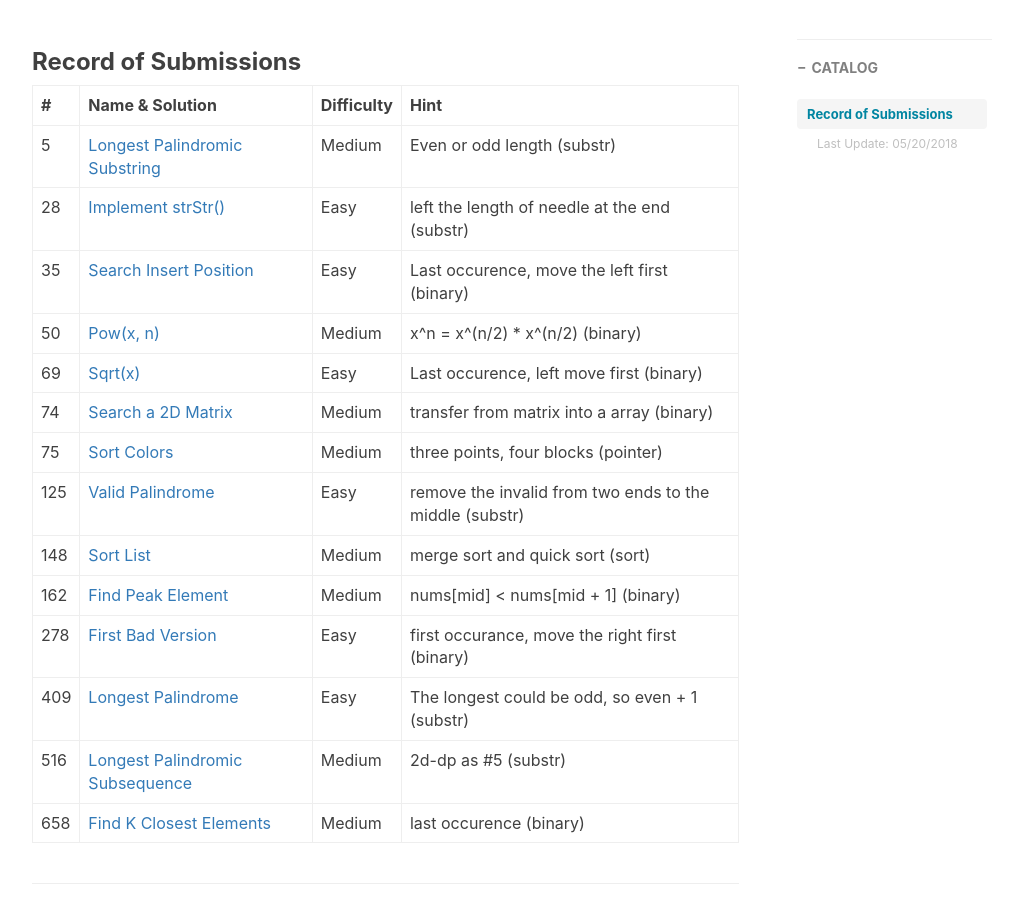
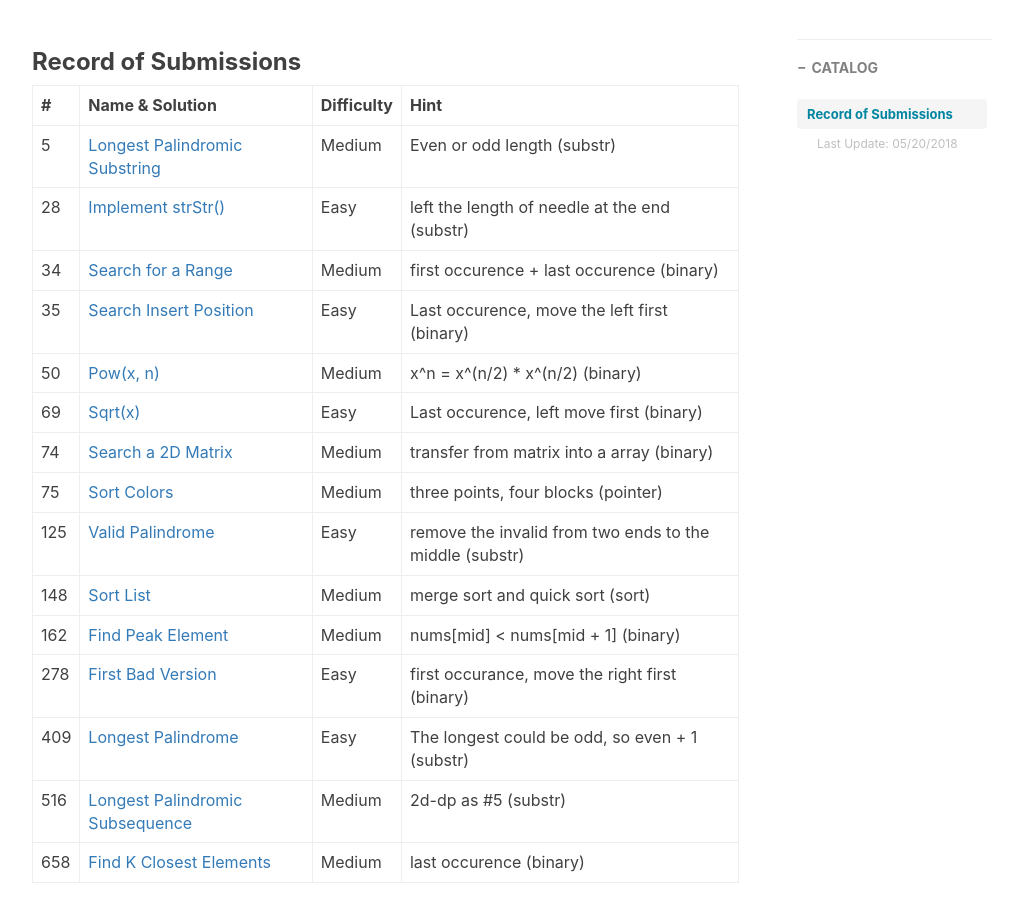
Before and after one commit to ly16/ly16.github.io, a Jekyll site: the page built from _posts/2018-05-18-leetcode-record-round1.md, in a window 1280 px wide and 900 px high, scrolled down 524 px. Shown: the whole window, without its empty margins (233-1256 px from the left). Built offline with Jekyll 4.4.1, drawn with Linux system fonts in a browser that asks for light colours; nearby versions of some CDN libraries; comment, search, counter and statistics services are not loaded.

Commit message:
Update 2018-05-18-leetcode-record-round1.md

```diff
--- a/_posts/2018-05-18-leetcode-record-round1.md
+++ b/_posts/2018-05-18-leetcode-record-round1.md
@@ -17,6 +17,7 @@ tags:
 | ---------- | --- |---|---|
 |5|[Longest Palindromic Substring](https://github.com/ly16/LC-Practice/blob/master/Longest%20Palindromic%20Substring.java)|Medium|Even or odd length (substr)|
 |28|[Implement strStr()](https://github.com/ly16/LC-Practice/blob/master/Determine%20If%20One%20String%20Is%20Another's%20Substring.java)|Easy|left the length of needle at the end (substr)|
+|34|[Search for a Range](https://github.com/ly16/LC-Practice/blob/master/Search%20for%20a%20Range.java)|Medium|first occurence + last occurence (binary)|
 |35|[Search Insert Position](https://github.com/ly16/LC-Practice/blob/master/Search%20Insert%20Position.java)|Easy|Last occurence, move the left first (binary)|
 |50|[Pow(x, n)](https://github.com/ly16/LC-Practice/blob/master/Pow(x%2C%20n).java)|Medium|x^n = x^(n/2) * x^(n/2) (binary)|
 |69|[Sqrt(x)](https://github.com/ly16/LC-Practice/blob/master/Sqrt(x).java)|Easy|Last occurence, left move first (binary)|
```
